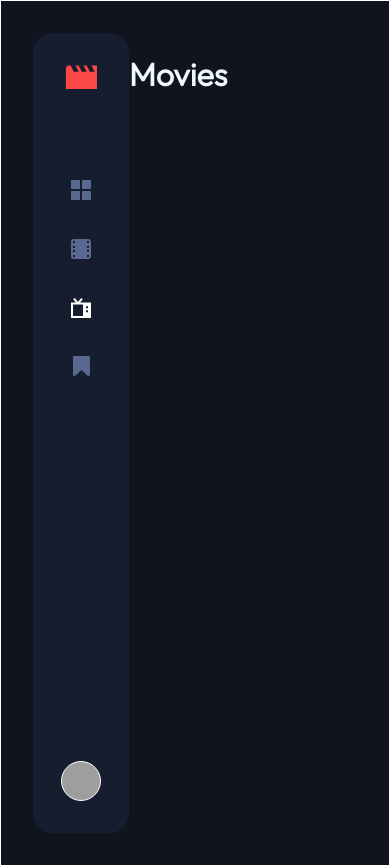
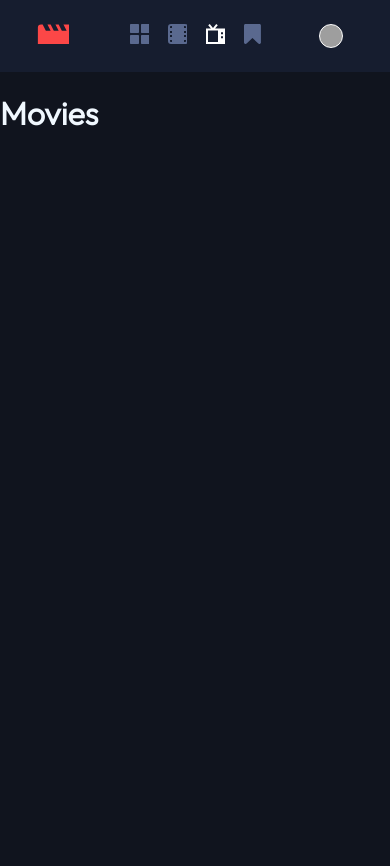
Before and after one commit to AmaliTech-Training-Academy/entertainment-web-app, a React (Create React App) app: page /movies in a window 390 px wide. After the commit the page ends 844 px from the top, so only its background shows below. Built offline with nearby package versions, Linux system fonts and the light colour scheme; grey boxes are pictures that could not be loaded.

Commit message:
Started tablet and mobile responsiveness

```diff
--- a/src/Components/Input.css
+++ b/src/Components/Input.css
@@ -40,3 +40,21 @@ input[type=text]:focus{
 input[type=text]:hover{
     cursor: pointer;
 }
+
+@media only screen and (max-width: 420px) and (min-width:320px){
+    form .search{
+        /* border: 1px solid white; */
+        /* background: url('/public/assets/icon-search.svg'); */
+        height: 1.5rem;
+        width: 2rem;
+        background-position: center;
+        /* margin-right: 1.5rem; */
+    }
+    input{
+        font-weight: 300;
+        font-size: 1rem;
+        margin-left: -1rem;
+        width: 80%;
+        height: 80%;
+    }
+}
--- a/src/Components/Nav.css
+++ b/src/Components/Nav.css
@@ -69,3 +69,65 @@ nav .user-avatar{
     margin-top: auto;
     border-radius: 50%;
 }
+
+@media only screen and (max-width: 820px) and (min-width:480px){
+    nav{
+        max-width: 46rem;
+        height: 4.5rem;
+        flex-direction: row;
+        margin-top: 2rem;
+        margin-left: 1rem;
+    }
+    .nav-items {
+        flex-direction: row;
+    }
+    nav .nav-items ul{
+        flex-direction: row;
+        width: 10.75rem;
+        height: 1.25rem;
+        margin-left: 14rem;
+    }
+    .nav-items .logo{
+        margin-top: 4.5rem;
+    }
+    nav .user-avatar{
+        margin-top: 0;
+        margin-left: 12.5rem;
+    }
+}
+
+@media only screen and (max-width: 420px) and (min-width:320px){
+    nav{
+        max-width: 100%;
+        height: 4.5rem;
+        flex-direction: row;
+        border-radius: 0;
+        /* margin-top: 2rem; */
+        /* margin-left: 1rem; */
+    }
+    .nav-items {
+        flex-direction: row;
+    }
+    nav .nav-items ul{
+        flex-direction: row;
+        width: 8.346rem;
+        height: 1rem;
+        margin-left: 3.8rem;
+    }
+    .nav-items .logo{
+        width: 2rem;
+        height: 1.25rem;
+        margin-top: 4.5rem;
+        margin-left: .3rem
+    }
+    nav .user-avatar{
+        width: 1.5rem;
+        height: 1.5rem;
+        margin-top: 0;
+        margin-left: 3.5rem;
+    }
+    nav .nav-items ul svg{
+        width: 1.2rem;
+        height: 1.28rem;
+    }
+}
--- a/src/Pages/Bookmarked/Bookmarked.css
+++ b/src/Pages/Bookmarked/Bookmarked.css
@@ -1,5 +1,5 @@
 main{
-    border: 1px solid white;
+    /* border: 1px solid white; */
     color: aliceblue;
     padding: 2rem;
     /* height: 100vh; */
--- a/src/Pages/Homepage/Content.css
+++ b/src/Pages/Homepage/Content.css
@@ -1,5 +1,5 @@
 .content{
-    border: 1px solid white;
+    /* border: 1px solid white; */
     width: 100%;
     padding: 2rem 0 0 2rem;
     /* overflow-x: hidden; */
--- a/src/Pages/Homepage/Home.css
+++ b/src/Pages/Homepage/Home.css
@@ -1,5 +1,5 @@
 main{
-    border: 1px solid white;
+    /* border: 1px solid white; */
     color: aliceblue;
     padding: 2rem;
     /* height: 100vh; */
--- a/src/Pages/Movies/Movies.css
+++ b/src/Pages/Movies/Movies.css
@@ -1,5 +1,5 @@
 main{
-    border: 1px solid white;
+    /* border: 1px solid white; */
     color: aliceblue;
     padding: 2rem;
     /* height: 100vh; */
--- a/src/Pages/Series/Content.css
+++ b/src/Pages/Series/Content.css
@@ -1,7 +1,13 @@
 .content{
-    border: 1px solid white;
+    /* margin: 0; */
+    /* padding: 0; */
 }
-
-/* .content h1{
-    font-size: 2rem
-} */
+@media only screen and (max-width: 420px) and (min-width:320px){
+    .content{
+        margin-left: 1.5rem;
+    }
+    .content h2{
+        font-size: 1.25rem;
+        font-weight: 300;
+    }
+}
--- a/src/Pages/Series/Series.css
+++ b/src/Pages/Series/Series.css
@@ -1,7 +1,18 @@
 main{
-    border: 1px solid white;
+    /* border: 1px solid white; */
     color: aliceblue;
     padding: 2rem;
     /* height: 100vh; */
     display: flex;
 }
+
+@media only screen and (max-width: 820px) and (min-width:480px){
+    main{
+        flex-direction: column;
+    }
+}
+@media only screen and (max-width: 420px) and (min-width:320px){
+    main{
+        flex-direction: column;
+    }
+}
--- a/src/Pages/Series/Videos.css
+++ b/src/Pages/Series/Videos.css
@@ -1,7 +1,7 @@
-.tvSeries{
+/* .tvSeries{
     border: 1px solid white;
-    /* width: 25rem; */
-}
+    width: 25rem;
+} */
 
 .series-items{
     display: grid;
@@ -11,7 +11,7 @@
 .image img {
     width: 17.5rem;
     border-radius: .5rem;
-    margin-top: 2.375rem;
+    margin-top: -1rem;
     cursor: pointer;
 }
 
@@ -30,6 +30,7 @@
 .item-title{
     font-size: 1.125rem;
     font-weight: 500;
+    margin-top: .1rem;
 }
 
 .oval{
@@ -59,7 +60,7 @@ img:hover{
     opacity: 0.5;
 }
 
-@media only screen and (max-width: 768px) and (min-width:480px){
+@media only screen and (max-width: 820px) and (min-width:480px){
     main{
         width: 100%;
         height: 100%;
@@ -73,10 +74,48 @@ img:hover{
     .image img{
         width: 13.5rem;
         border-radius: .5rem;
-        margin-top: 2.375rem;
+        margin-top: -1rem;
     }
     .series-items .bookmark-icon{
-        top: 5rem;
+        top: 2rem;
         left: 10.5rem;
     }
+    .item-title{
+        margin-top: .1rem;
+    }
 }
+
+@media only screen and (max-width: 420px) and (min-width:320px){
+    main{
+        width: 100%;
+        height: 100%;
+        padding: 0;
+        margin: 0;
+    }
+    .series-items{
+        display: grid;
+        grid-template-columns: 1fr 1fr;
+    }
+    .image img{
+        width: 10.25rem;
+        border-radius: .5rem;
+        margin-top: -1rem;
+    }
+    .series-items .bookmark-icon{
+        top: 1.5rem;
+        left: 7.5rem;
+    }
+    .item-title{
+        font-size: .875rem;
+        margin-top: .1rem;
+    }
+    .about {
+        font-size: .688rem;
+    }
+    .about img {
+        height: .625rem;
+        width: .625rem;
+        margin-top: .12rem;
+    }
+
+}
```
